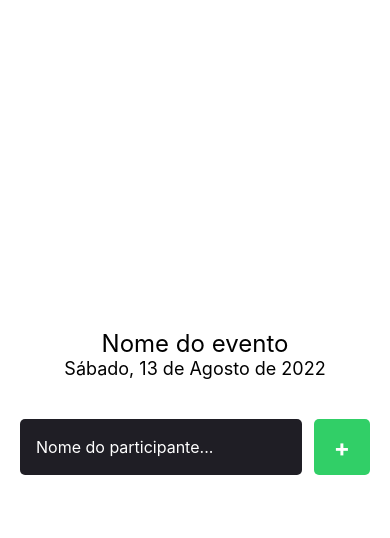
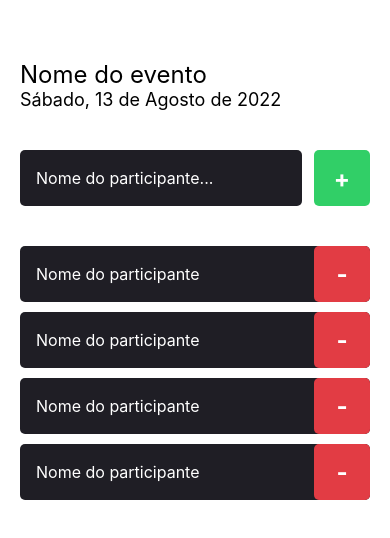
Before and after one commit to jarilton/App_ImHere_React-Native, a React Native app: screen / in a window 390 px wide. Shown: the top 538 px of the page. Built offline with nearby package versions, Linux system fonts and the light colour scheme.

Commit message:
Componente Participant

```diff
--- /dev/null
+++ b/src/components/Participant/index.tsx
@@ -0,0 +1,21 @@
+import { View, Text, TouchableOpacity } from "react-native";
+import { styles } from './styles'
+
+export function Participant() {
+    return (
+        <View style={styles.container}>
+            <Text style={styles.name}>
+                Nome do participante
+            </Text>
+
+            <TouchableOpacity
+                style={styles.button}
+                onPress={(handlePartipantAdd) =>
+                    alert("Você clicou para remover um participante")
+                }
+            >
+                <Text style={styles.buttonText}> - </Text>
+            </TouchableOpacity>
+        </View>
+    )
+}
--- /dev/null
+++ b/src/components/Participant/styles.ts
@@ -0,0 +1,31 @@
+import { StyleSheet } from 'react-native';
+
+export const styles = StyleSheet.create({
+    container: {
+        width: '100%',
+        backgroundColor: '#1f1e25',
+        borderRadius: 5,
+        flexDirection: 'row',
+        alignItems: 'center',
+        marginBottom: 10,
+    },
+    name: {
+        flex: 1,
+        fontSize: 16,
+        color: '#fff',
+        marginLeft: 16,
+    },
+    button: {
+        width: 56,
+        height: 56,
+        borderRadius: 5,
+        backgroundColor: '#e23c44',
+        alignItems: 'center',
+        justifyContent: 'center',
+    },
+    buttonText: {
+        color: '#ffffff',
+        fontSize: 24,
+        fontWeight: 'bold',
+    },
+})
--- a/src/screens/Home/index.tsx
+++ b/src/screens/Home/index.tsx
@@ -1,6 +1,7 @@
 import { StatusBar } from "expo-status-bar";
 import { Text, View, TextInput, TouchableOpacity } from "react-native";
 import { styles } from "./styles";
+import { Participant } from "../../components/Participant";
 
 export default function Home() {
   return (
@@ -25,6 +26,11 @@ export default function Home() {
         </TouchableOpacity>
       </View>
 
+      <Participant />
+      <Participant />
+      <Participant />
+      <Participant />
+
       <StatusBar style="auto" />
     </View>
   );
--- a/src/screens/Home/styles.ts
+++ b/src/screens/Home/styles.ts
@@ -4,12 +4,11 @@ export const styles = StyleSheet.create({
     container: {
         flex: 1,
         backgroundColor: '#ffffff',
-        alignItems: 'center',
-        justifyContent: 'center',
         padding: 20
     },
     eventName: {
         fontSize: 24,
+        marginTop: 40,
     },
     eventDate: {
         fontSize: 18,
@@ -40,6 +39,7 @@ export const styles = StyleSheet.create({
     form: {
         width: '100%',
         flexDirection: 'row',
-        margin: 40
+        marginBottom: 40,
+        marginTop: 40,
     }
 });
```
